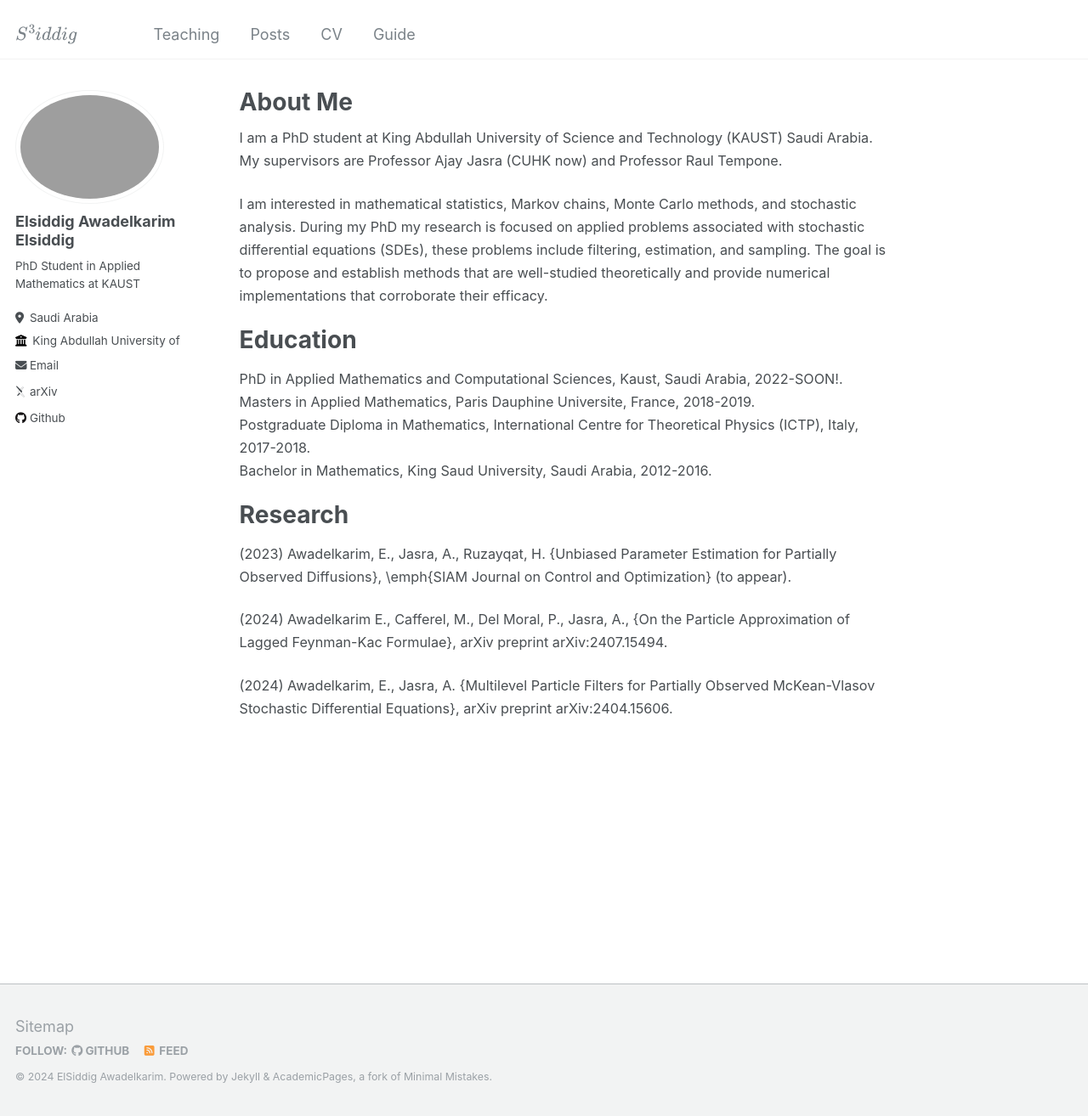
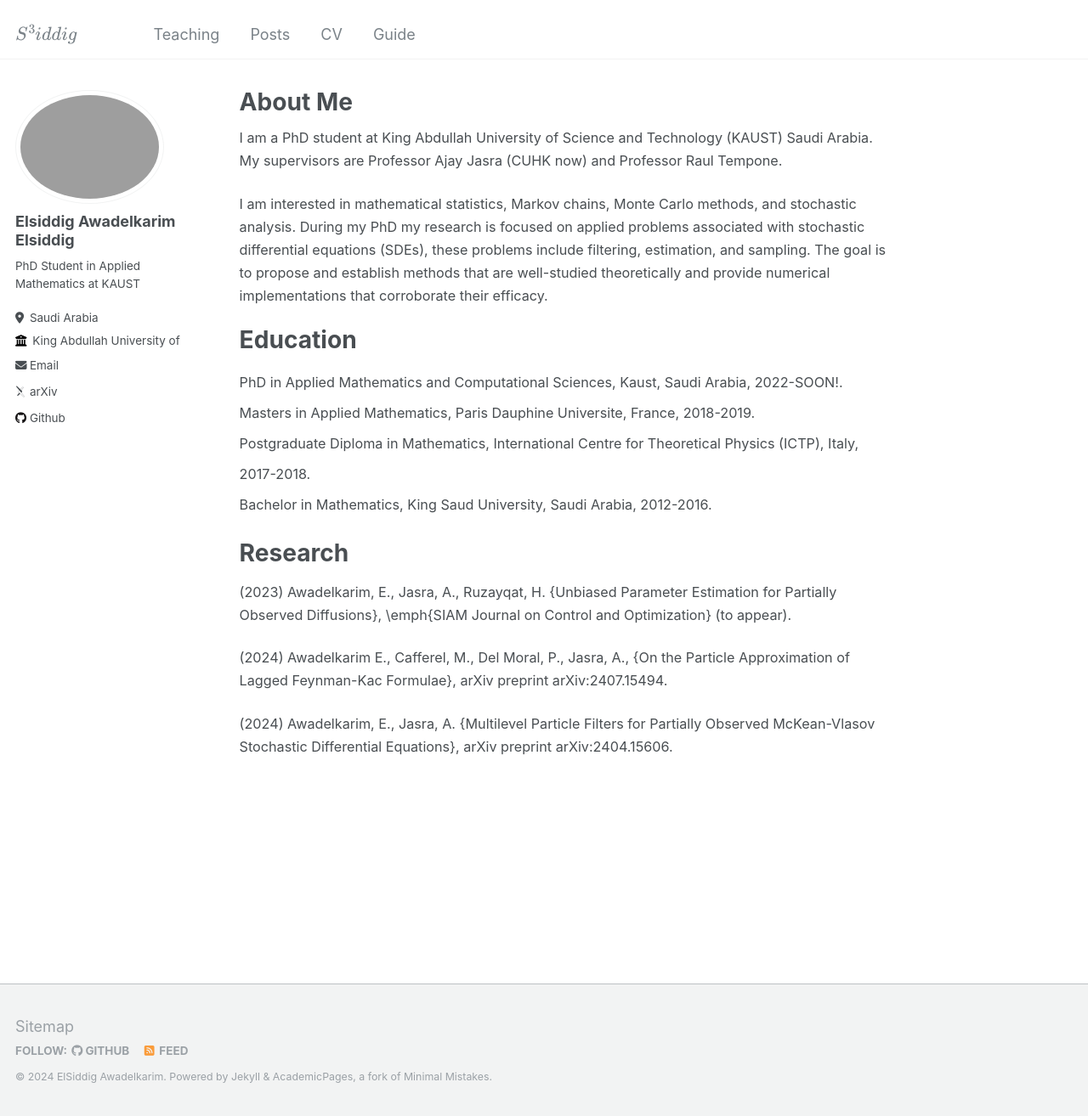
Before and after one commit to siddigss/siddigss.github.io, a Jekyll site: the page built from _pages/about.md, in a window 1280 px wide and 1314 px high. Shown: the whole window at 85% size. Built offline with Jekyll 4.4.1, drawn with Linux system fonts in a browser that asks for light colours; some web fonts are replaced.

Commit message:
Update about.md

```diff
--- a/_pages/about.md
+++ b/_pages/about.md
@@ -14,10 +14,10 @@
 
 Education
 ======
-<span style="font-size:0.9em;margin-bottom:2cm;">PhD in Applied Mathematics and Computational Sciences, Kaust, Saudi Arabia, 2022-SOON!.</span>
-<span style="font-size:0.9em;margin-bottom:2cm;">Masters in Applied Mathematics, Paris Dauphine Universite, France, 2018-2019.</span>
-<span style="font-size:0.9em;margin-bottom:2cm;">Postgraduate Diploma in Mathematics, International Centre for Theoretical Physics (ICTP), Italy, 2017-2018.</span>
-<span style="font-size:0.9em;margin-bottom:0.3cm;">Bachelor in Mathematics, King Saud University, Saudi Arabia, 2012-2016.</span>
+<span style="font-size:0.9em;line-height: 36px;">PhD in Applied Mathematics and Computational Sciences, Kaust, Saudi Arabia, 2022-SOON!.</span>
+<span style="font-size:0.9em;line-height: 36px;;">Masters in Applied Mathematics, Paris Dauphine Universite, France, 2018-2019.</span>
+<span style="font-size:0.9em;line-height: 36px;">Postgraduate Diploma in Mathematics, International Centre for Theoretical Physics (ICTP), Italy, 2017-2018.</span>
+<span style="font-size:0.9em;line-height: 36px;">Bachelor in Mathematics, King Saud University, Saudi Arabia, 2012-2016.</span>
 
 Research
 ======
```
